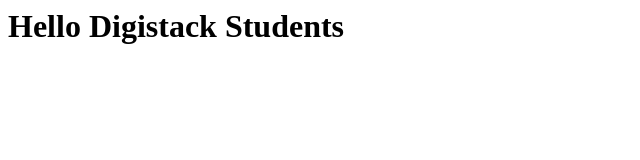
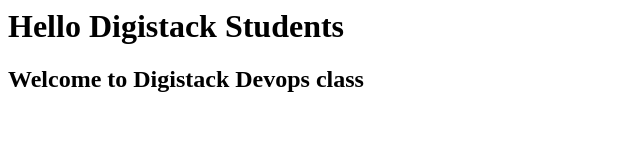
Before and after one commit to NagendraBD/samllwebapp, a plain HTML site: page index.html in a window 1280 px wide. Shown: the whole page, without its empty margins (0-640 px from the left). Drawn offline with Linux system fonts and the light colour scheme.

Commit message:
Added h2 tag

```diff
--- a/index.html
+++ b/index.html
@@ -4,5 +4,6 @@
 </head>
 <body>
 <h1>Hello Digistack Students</h1>
+<h2>Welcome to Digistack Devops class</h2>
 </body>
 </html>
```
